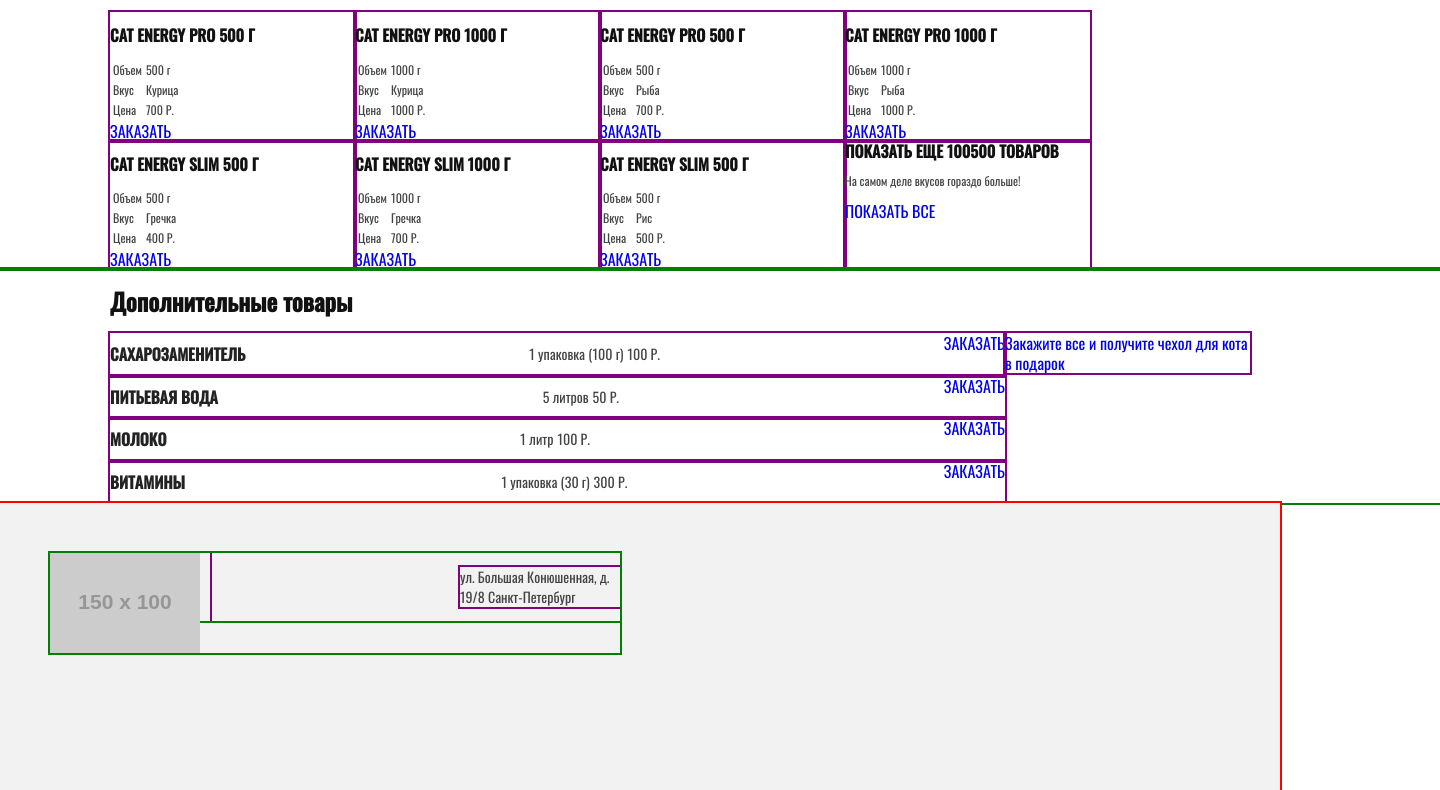
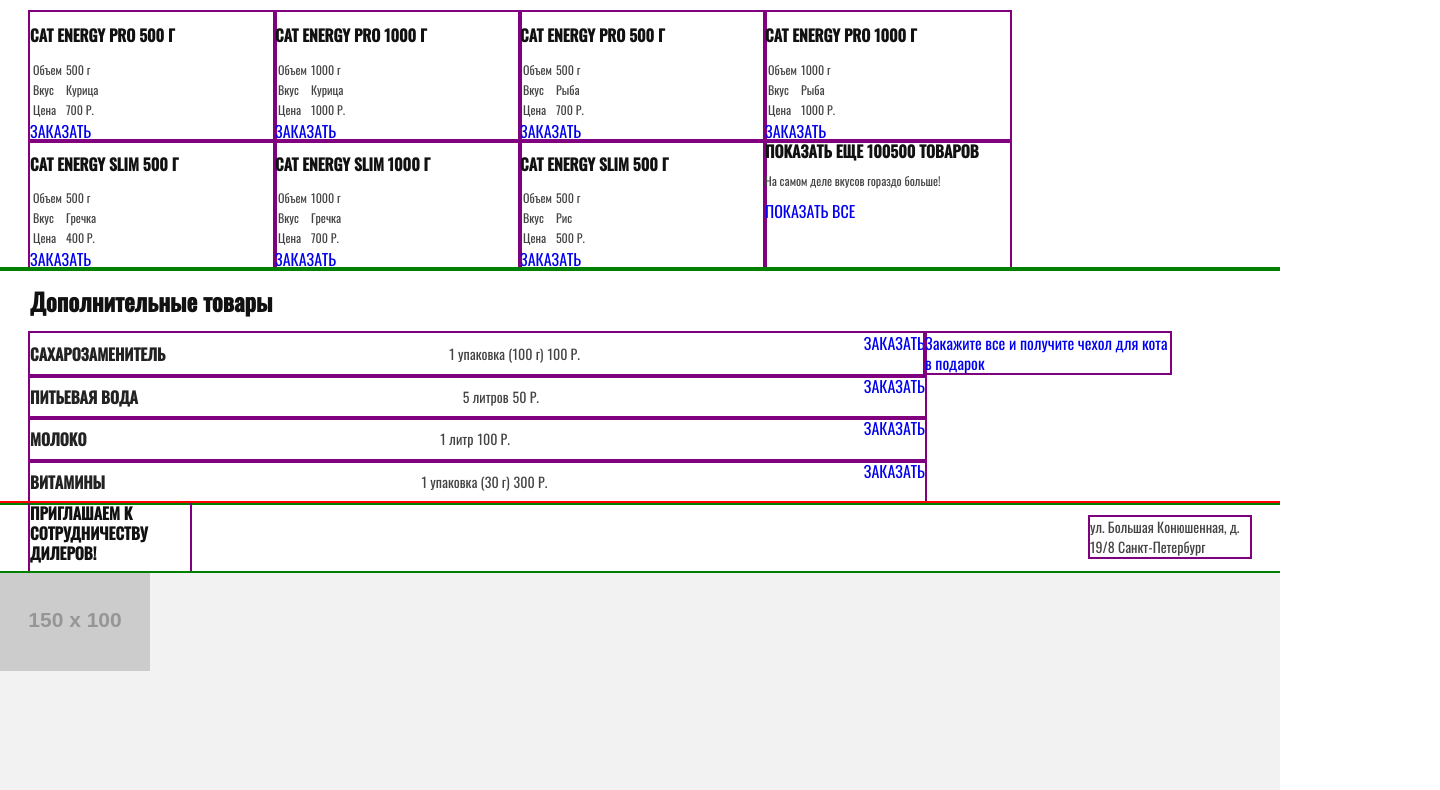
Before and after one commit to icapa9/147815-cat-energy, a plain HTML site: page source/catalog.html in a window 1280 px wide. Shown: the part 118-908 px from the top of the page, 1440 px wide, since content can reach past the window. Drawn offline with nearby package versions, Linux system fonts and the light colour scheme; files that its build step writes are made by us from their sources; placeholder pictures from the web are drawn by us.

Commit message:
catalog wrapper fix

```diff
--- a/source/catalog.html
+++ b/source/catalog.html
@@ -256,9 +256,7 @@
           <p class="contacts__text">ул. Большая Конюшенная, д. 19/8 Санкт-Петербург</p>
         </div>
         <div class="contacts__map">
-          <div class="contacts__wrapper">
-            <img src="http://placehold.it/150x100">
-          </div>
+          <img src="http://placehold.it/150x100">
         </div>
       </section>
       <footer class="page-footer">
--- a/source/less/blocks/contacts.less
+++ b/source/less/blocks/contacts.less
@@ -43,15 +43,6 @@
       position: relative;
     }
 
-    .contacts__wrapper {
-      position: absolute;
-      top: 50px;
-      left: 50px;
-      width: 570px;
-      margin-left: 0;
-      padding: 0;
-    }
-
     .contacts__map {
       height: 400px;
     }
--- a/source/less/general/mixins.less
+++ b/source/less/general/mixins.less
@@ -49,6 +49,6 @@
 
   @media (min-width: @desktop-width) {
     width: @screen-l-min;
-    padding: 0 110px;
+    // padding: 0 110px;
   }
 }
```
